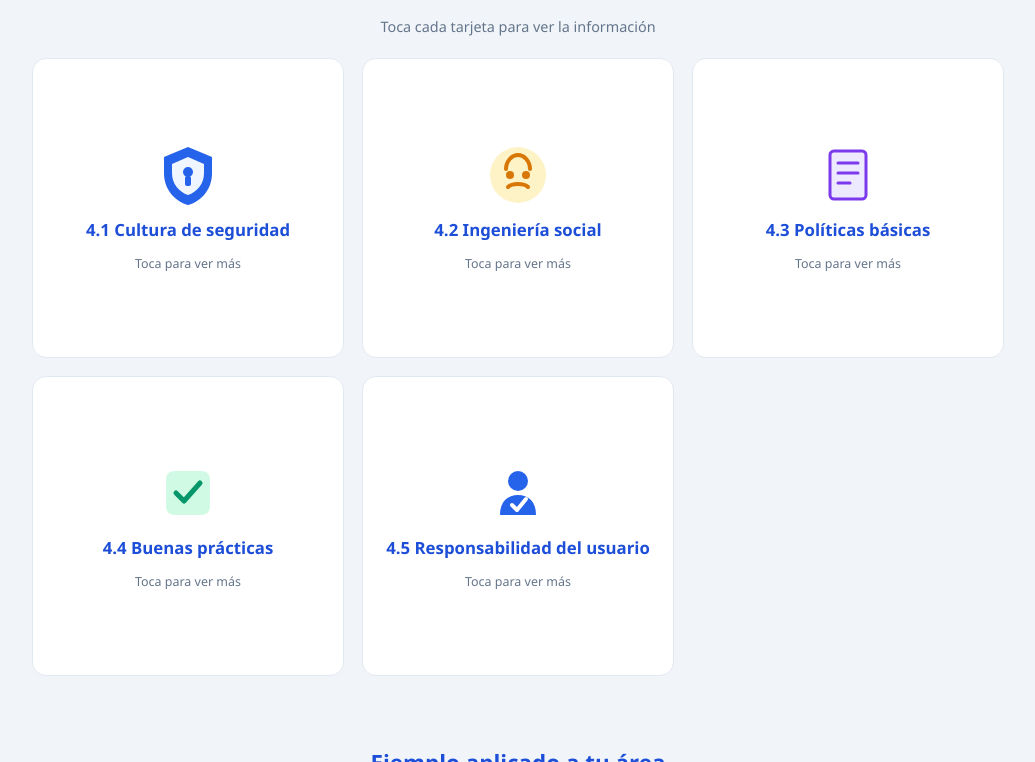
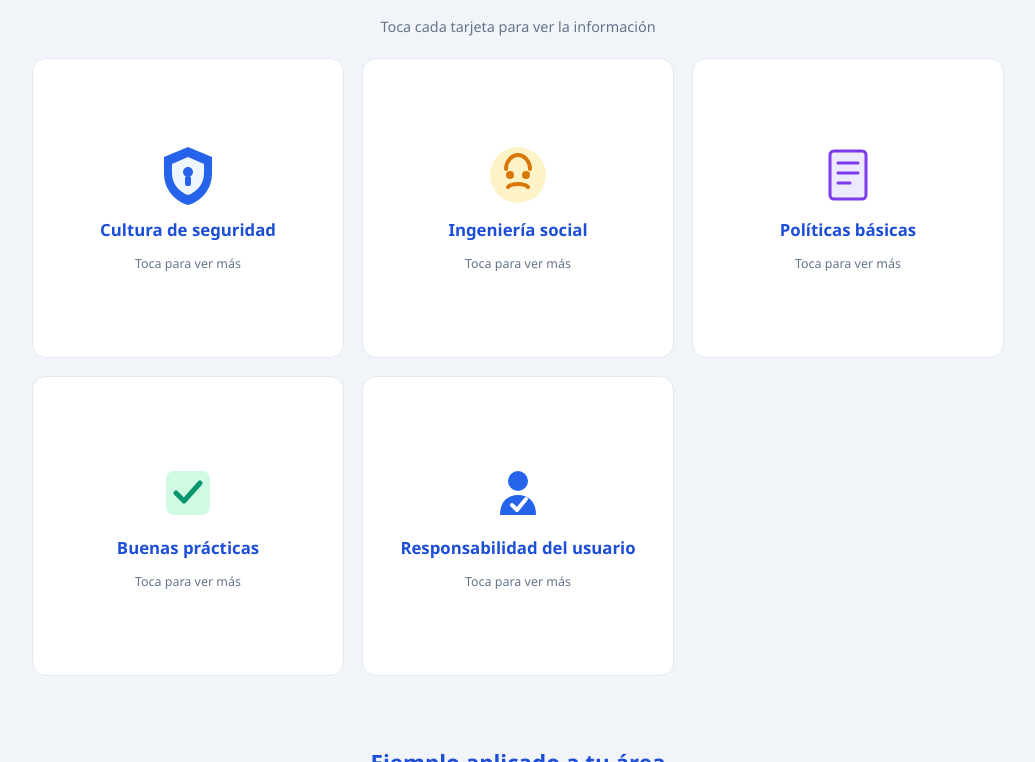
Before and after one commit to gonzalezjoelnoe-lab/Concientizaci-n_en_Seguridad, a plain HTML site: page index.html in a window 1280 px wide. Shown: the part 471-1233 px from the top of the page, without its empty margins (122-1157 px from the left). Drawn offline with nearby package versions, Linux system fonts and the light colour scheme; no server answers.

Commit message:
Update section headings in index.html

```diff
--- a/index.html
+++ b/index.html
@@ -43,11 +43,11 @@
             <circle cx="32" cy="29" r="5" fill="#2563eb"/>
             <rect x="29" y="33" width="6" height="10" rx="2" fill="#2563eb"/>
           </svg>
-          <h3>4.1 Cultura de seguridad</h3>
+          <h3>Cultura de seguridad</h3>
           <span class="tap-hint">Toca para ver más</span>
         </div>
         <div class="tarjeta-reverso">
-          <h3>4.1 Cultura de seguridad</h3>
+          <h3>Cultura de seguridad</h3>
           <p>La seguridad empieza con tus hábitos. Proteger la información es tarea de todos, no solo de TI.</p>
           <ul>
             <li>Usa contraseñas fuertes y activa la verificación en dos pasos.</li>
@@ -70,11 +70,11 @@
             <circle cx="40" cy="32" r="4" fill="#d97706"/>
             <path d="M22 44 C26 40 38 40 42 44" fill="none" stroke="#d97706" stroke-width="4" stroke-linecap="round"/>
           </svg>
-          <h3>4.2 Ingeniería social</h3>
+          <h3>Ingeniería social</h3>
           <span class="tap-hint">Toca para ver más</span>
         </div>
         <div class="tarjeta-reverso">
-          <h3>4.2 Ingeniería social</h3>
+          <h3>Ingeniería social</h3>
           <p>Los estafadores no solo atacan computadoras: manipulan personas. Pueden contactarte por correo, llamada, WhatsApp, redes sociales o mensajes de texto para que entregues información, contraseñas, dinero o acceso a tus cuentas.</p>
           <h4>Señales de alerta</h4>
           <ul>
@@ -106,11 +106,11 @@
             <line x1="22" y1="30" x2="42" y2="30" stroke="#7c3aed" stroke-width="3" stroke-linecap="round"/>
             <line x1="22" y1="40" x2="34" y2="40" stroke="#7c3aed" stroke-width="3" stroke-linecap="round"/>
           </svg>
-          <h3>4.3 Políticas básicas</h3>
+          <h3>Políticas básicas</h3>
           <span class="tap-hint">Toca para ver más</span>
         </div>
         <div class="tarjeta-reverso">
-          <h3>4.3 Políticas básicas</h3>
+          <h3>Políticas básicas</h3>
           <p>Las reglas existen para proteger a todos. Las políticas de seguridad indican cómo usar correctamente equipos, internet, correo, contraseñas y archivos, y ayudan a evitar pérdidas de información, fraudes y problemas legales.</p>
           <ul>
             <li>Usa cuentas personales para asuntos personales y cuentas institucionales para trabajo o estudio.</li>
@@ -132,11 +132,11 @@
             <rect x="10" y="10" width="44" height="44" rx="8" fill="#d1fae5"/>
             <path d="M20 32 L28 40 L44 22" fill="none" stroke="#059669" stroke-width="5" stroke-linecap="round" stroke-linejoin="round"/>
           </svg>
-          <h3>4.4 Buenas prácticas</h3>
+          <h3>Buenas prácticas</h3>
           <span class="tap-hint">Toca para ver más</span>
         </div>
         <div class="tarjeta-reverso">
-          <h3>4.4 Buenas prácticas</h3>
+          <h3>Buenas prácticas</h3>
           <p>Pequeñas acciones previenen grandes problemas.</p>
           <ul>
             <li>Usa contraseñas largas y diferentes para cada cuenta.</li>
@@ -161,11 +161,11 @@
             <path d="M14 54 C14 40 22 34 32 34 C42 34 50 40 50 54" fill="#2563eb"/>
             <path d="M26 44 L31 49 L40 38" fill="none" stroke="white" stroke-width="4" stroke-linecap="round" stroke-linejoin="round"/>
           </svg>
-          <h3>4.5 Responsabilidad del usuario</h3>
+          <h3>Responsabilidad del usuario</h3>
           <span class="tap-hint">Toca para ver más</span>
         </div>
         <div class="tarjeta-reverso">
-          <h3>4.5 Responsabilidad del usuario</h3>
+          <h3>Responsabilidad del usuario</h3>
           <p>Tú también proteges la información. Aunque existan antivirus, contraseñas y sistemas de seguridad, una decisión descuidada puede abrir la puerta a un fraude o una fuga de información.</p>
           <h4>Tu responsabilidad es</h4>
           <ul>
```
